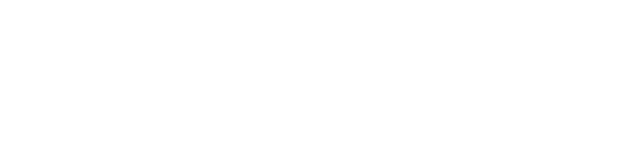
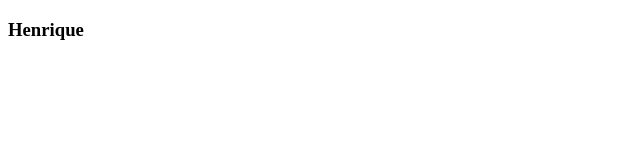
Before and after one commit to HVicDias/ProjetoTopicos, a plain HTML site: page index.html in a window 1280 px wide. Shown: the whole page, without its empty margins (0-640 px from the left). Drawn offline with Linux system fonts and the light colour scheme.

Commit message:
adicionei henrique no index.html

```diff
--- a/index.html
+++ b/index.html
@@ -8,6 +8,7 @@
     <title>Document</title>
 </head>
 <body>
+    <h3>Henrique</h3>
 
 </body>
 </html>
```
